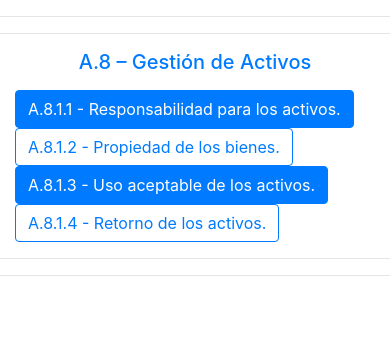
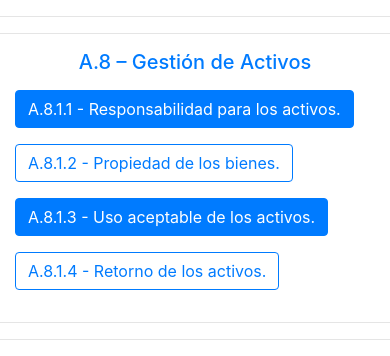
Before and after one commit to alfredonpb/alfredonpb.github.io, a plain HTML site: page index.html in a window 390 px wide. Shown: the part 3416-3772 px from the top of the page. Before the commit the page ends 3708 px from the top, so only its background shows below. Drawn offline with nearby package versions, Linux system fonts and the light colour scheme.

Commit message:
Add margin botton to section A.8

```diff
--- a/index.html
+++ b/index.html
@@ -706,11 +706,10 @@
                     <!-- A.8 - GESTIÓN DE ACTIVOS -->
                 <p class="h5 text-center text text-primary mb-3">A.8 – Gestión de Activos</p>
 
-
                 <div class="container">
                     <div class="row">
                         <!-- A.8.1 - Responsabilidad para los activos -->
-                        <div class="col-xs-12 col-md-3 col-lg-3 col-xl-3">
+                        <div class="col-xs-12 col-md-3 col-lg-3 col-xl-3 mb-3">
                             <!-- Button trigger modal -->
                             <button type="button" class="btn btn-primary" data-toggle="modal" data-target="#exampleModal">
                                 A.8.1.1 - Responsabilidad para los activos.
@@ -750,7 +749,7 @@
                         </div>
 
                         <!-- A.8.1.2 - Propiedad de los bienes -->
-                        <div class="col-xs-12 col-md-3 col-lg-3 col-xl-3">
+                        <div class="col-xs-12 col-md-3 col-lg-3 col-xl-3 mb-3">
                             <button type="button" class="btn btn-outline-primary" data-toggle="modal" data-target="#exampleModal812">
                                 A.8.1.2 - Propiedad de los bienes.
                             </button>
@@ -787,7 +786,7 @@
                         </div>
 
                         <!-- A.8.1.3 - Uso aceptable de los activos -->
-                        <div class="col-xs-12 col-md-3 col-lg-3 col-xl-3">
+                        <div class="col-xs-12 col-md-3 col-lg-3 col-xl-3 mb-3">
                             <button type="button" class="btn btn-primary" data-toggle="modal" data-target="#exampleModal813">
                                 A.8.1.3 - Uso aceptable de los activos.
                             </button>
@@ -825,7 +824,7 @@
                         </div>
 
                         <!-- A.8.1.4 - Retorno de los activos -->
-                        <div class="col-xs-12 col-md-3 col-lg-3 col-xl-3">
+                        <div class="col-xs-12 col-md-3 col-lg-3 col-xl-3 mb-3 ">
                             <button type="button" class="btn btn-outline-primary" data-toggle="modal" data-target="#exampleModal814">
                                 A.8.1.4 - Retorno de los activos.
                             </button>
```
